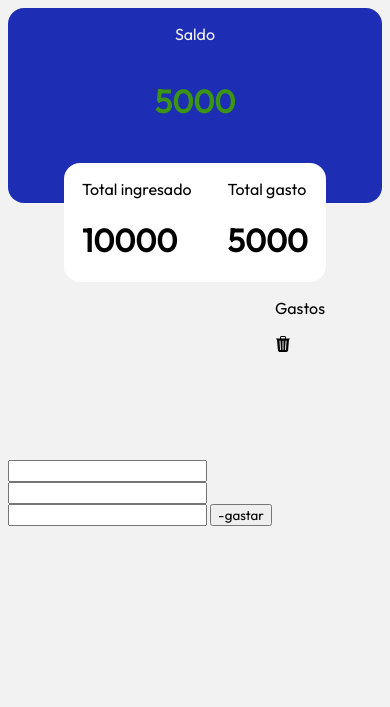
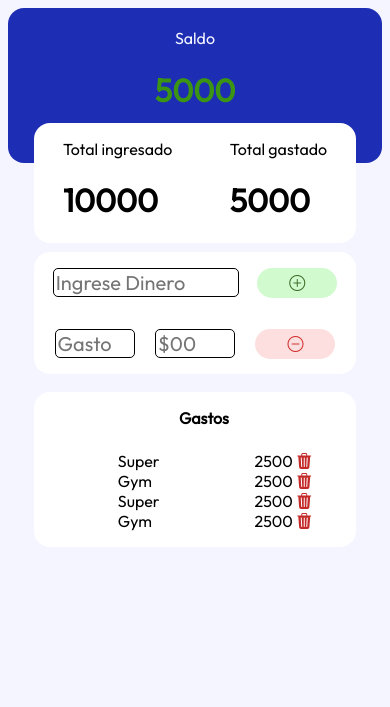
Before and after one commit to Ramaalegre2402/Monedero, a plain HTML site: page index.html in a window 390 px wide. Drawn offline with nearby package versions, Linux system fonts and the light colour scheme.

Commit message:
commit 3 HTML yCSS2

```diff
--- a/CSS/style.css
+++ b/CSS/style.css
@@ -1,14 +1,18 @@
 :root{
-/*colores dia*/--positivoDia:#3C6B26;--negativoDia:#d32e2e; --textoDia:#333333; --fondoDia:#1d2db4;
-/*colores noche*/--positivoNoche:#3c9414;--negativoNoche:#c52a2a;--textoNoche:#f2f2f2;--fondoNoche:#ffffff;
+/*colores dia*/--positivoDia:#3C6B26;--negativoDia:#d32e2e; --textoDia:#F4F5FF; --fondoDia:#1d2db4;
+/*colores noche*/--positivoNoche:#3c9414;--negativoNoche:#c52a2a;--textoNoche:#333333;--fondoNoche:#ffffff;
+
 }
 
 *{
     max-height: 100vh;
     font-family: 'outfit';
+    overflow: hidden;
+
 }
+
 body{
-    background-color: #f2f2f2;
+    background-color:var(--textoDia);
     max-height: 100vh;
 
 }
@@ -19,26 +23,34 @@ header{
 
 }
 
-
 .sal{
     display:flex;
     align-items: center;
     flex-direction: column;
-    background-color: #1d2db4;
-    color:#f2f2f2;
+    background-color: var(--fondoDia);
+    color:var(--textoDia);
     height: 175px;
     margin-bottom: -40px;
     padding-bottom: 20px;
     border-radius: 16px ;
+
 }
+
+.sal>p{
+    margin-top: 25px;
+    margin-bottom: 3px;
+
+}
+
 .sal>h1{
-    color:#3c9414;
+    color:var(--positivoNoche);
+
 }
 
 .totales{
     display:flex;
     justify-content:space-around;
-    background-color: #ffffff;
+    background-color: var(--fondoNoche);
     border-radius: 16px;
     margin-left: 15%;
     margin-right: 15%;
@@ -49,10 +61,238 @@ section{
     display:flex;
     align-items: center;
     justify-content:space-around;
+
+}
+
+.ingre{
+    background-color: var(--fondoNoche);
+    flex-basis: 50%;
+    height:47vh;
+    margin: 9px;
+    border-radius: 16px;
+    display:flex;
+    flex-direction: column;
+    justify-content: center;
+    align-items: flex-start;
+
+}
+
+#ingreseDinero{
+    width: 66%;
+    margin-bottom: 16px;
+
+}
+
+.btnI{
+    height: 70%;
+    border:none;
+    background-color: #D1FBCF;
+    color:var(--positivoDia);
+    border-radius: 30px;
+
+}
+.btnI2{
+    display:none;
+}
+
+.btnI:hover{
+    cursor: pointer;
+
+}
+
+.btnI:active{
+    background-color: #68a565;
+
+}
+
+.TMG{
+    display:flex;
+    flex-direction: row;
+    justify-content:space-evenly;
+    margin-top: 16px;
+    width: 100%;
+
+}
+
+.TMG>input{
+    width:30%;
+    margin-bottom: 16px;
+    font-size: 1.25rem;
+    border:1px solid;
+    border-radius: 5px;
+
+}
+
+input[type=number]::-webkit-inner-spin-button {
+    appearance: none;
+
+}
+
+.btnG{
+    height: 70%;
+    border:none;
+    background-color: #FDDFDF;
+    color:var(--negativoDia);
+    border-radius: 30px;
+}
+.btnG2{
+    display:none;
+}
+
+.btnG:hover{
+    cursor: pointer;
+}
+
+.btnG:active{
+    background-color: #be8d8d;
 }
 
 .gas{
+    background-color: var(--fondoNoche);
+    flex-basis: 50%;
+    height:47vh;
+    margin: 9px;
+    border-radius: 16px;
+}
 
-    flex-basis: 50%;
-    height:50vh;
+.gas>p{
+    margin-top: 5%;
+    margin-left: 45%;
+    font-weight: bolder;
+
 }
+
+.gas>div{
+    display:flex;
+    flex-direction: row;
+    justify-content: space-around;
+    width: 90%;
+    margin-left: 5%;
+    margin-right: 5%;
+    font-size: 1rem;
+
+}
+li::first-letter{
+    text-transform: uppercase;
+}
+
+
+
+.basura{
+    padding-top: 20px;
+    color:var(--negativoNoche)
+
+}
+
+@media(orientation:landscape){
+*{
+    overflow-y: visible;
+
+}
+}
+@media(max-width:700px){
+
+    *{
+        overflow-y: visible;
+
+    }
+
+
+
+    .sal{
+        height: 135px;
+    }
+
+    .sal>p{
+        margin-top: 20px;
+        margin-bottom: 1px;
+    }
+
+    .totales{
+        height: 120px;
+        width:86% ;
+        margin-left: 7%;
+
+    }
+    .totales>p{
+        margin-top: 20px;
+        margin-bottom: 1px;
+
+    }
+    .totales>h1{
+        margin-top: 8px;
+    }
+
+    section{
+        flex-direction: column;
+    }
+
+   .ingre{
+        width: 86%;
+    }
+
+    #ingreseDinero{
+        width: 56%;
+    }
+    .btnI{
+        display:none;
+    }
+    .btnI2{
+        display:initial;
+        border:none;
+        background-color: #D1FBCF;
+        color:var(--positivoDia);
+        height: 30px;
+        width: 80px;
+        border-radius:30px;
+
+    }
+    .suma{
+        font-size: larger;
+
+    }
+    .btnI2:hover{
+        cursor:pointer;
+    }
+    .btnI2:active{
+        background-color: #68a565;
+    }
+
+    .TMG>input{
+        width:23%;
+
+    }
+    .btnG{
+        display:none;
+    }
+    .btnG2{
+        display:initial;
+        border:none;
+        background-color: #FDDFDF;
+        color:var(--negativoDia);
+        height: 30px;
+        width: 80px;
+        border-radius:30px;
+
+    }
+
+    .resta{
+        font-size: larger;
+
+    }
+    .btnG2:hover{
+        cursor:pointer;
+    }
+    .btnG2:active{
+        background-color:#be8d8d ;
+    }
+
+    .gas{
+        width: 86%;
+
+    }
+    .gas>p{
+        margin-bottom: 7px;
+    }
+
+}
--- a/index.html
+++ b/index.html
@@ -22,24 +22,45 @@
             <h1 id="totalIngreso" ></h1>
         </div>
         <div>
-            <p>Total gasto</p>
+            <p>Total gastado</p>
             <h1 id="totalGasto" ></h1>
         </div>
     </div>
    </header>
    <section>
-    <div>
-        <input type="number" label="Ingrese dinero" id="ingreseDinero" >
-
-        <div>
-            <input type="text" label="Tipo de gasto">
-            <input type="number" label="Monto gastado">
-            <button>-gastar</button>
+    <div class="ingre">
+        <div class="TMG">
+            <input type="number" id="ingreseDinero" placeholder="Ingrese Dinero" >
+            <button class="btnI">agregar ingreso</button>
+            <button class="btnI2"><i class="bi bi-plus-circle suma"></i></button>
+        </div>
+        <div class="TMG">
+            <input type="text" placeholder="Gasto">
+            <input type="number" placeholder="$00">
+            <button class="btnG">agregar gastos</button>
+            <button class="btnG2"><i class="bi bi-dash-circle resta"></i></button>
         </div>
     </div>
     <div class="gas">
         <p>Gastos</p>
-        <i class="bi bi-trash3-fill"></i>
+        <div>
+            <ul>
+                <li>super</li>
+                <li>gym</li>
+                <li>super</li>
+                <li>gym</li>
+            </ul>
+            <ul>
+                <li>2500 <i class="bi bi-trash3-fill basura" ></i></li>
+                <li>2500 <i class="bi bi-trash3-fill basura" ></i></li>
+                <li>2500 <i class="bi bi-trash3-fill basura" ></i></li>
+                <li>2500 <i class="bi bi-trash3-fill basura" ></i></li>
+            </ul>
+           <!-- <ul>
+                <li></li>
+                <li><i class="bi bi-trash3-fill basura" ></i></li>
+            </ul>-->
+        </div>
     </div>
    </section>
 
```
